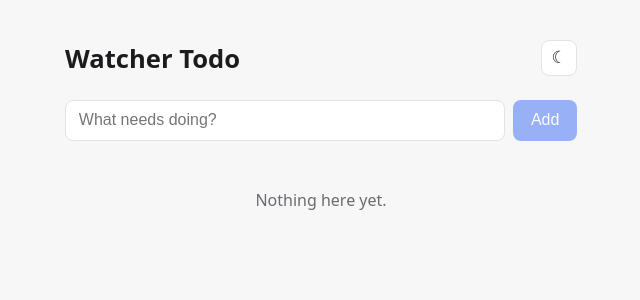
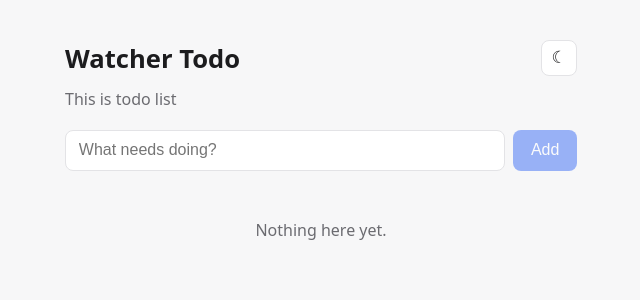
Before and after one commit to prathmesh-pandya/watcher-react-frontend, a React (Vite) app: page / in a window 1280 px wide. Shown: the top 300 px of the page, without its empty margins (319-959 px from the left). Built offline with nearby package versions, Linux system fonts and the light colour scheme.

Commit message:
Add subtitle to todo list and style it

```diff
--- a/src/App.jsx
+++ b/src/App.jsx
@@ -64,6 +64,7 @@ export default function App() {
         <h1>Watcher Todo</h1>
         <ThemeToggle theme={theme} onToggle={toggleTheme} />
       </header>
+      <h2 className="subtitle">This is todo list</h2>
       <TodoForm onAdd={addTodo} />
       <TodoList
         todos={visibleTodos}
--- a/src/index.css
+++ b/src/index.css
@@ -81,6 +81,13 @@ h1 {
 
 .theme-toggle:hover {
   border-color: var(--accent);
+}
+
+.subtitle {
+  font-size: 1rem;
+  font-weight: 500;
+  color: var(--muted);
+  margin: -0.75rem 0 1.25rem;
 }
 
 .todo-form {
```
